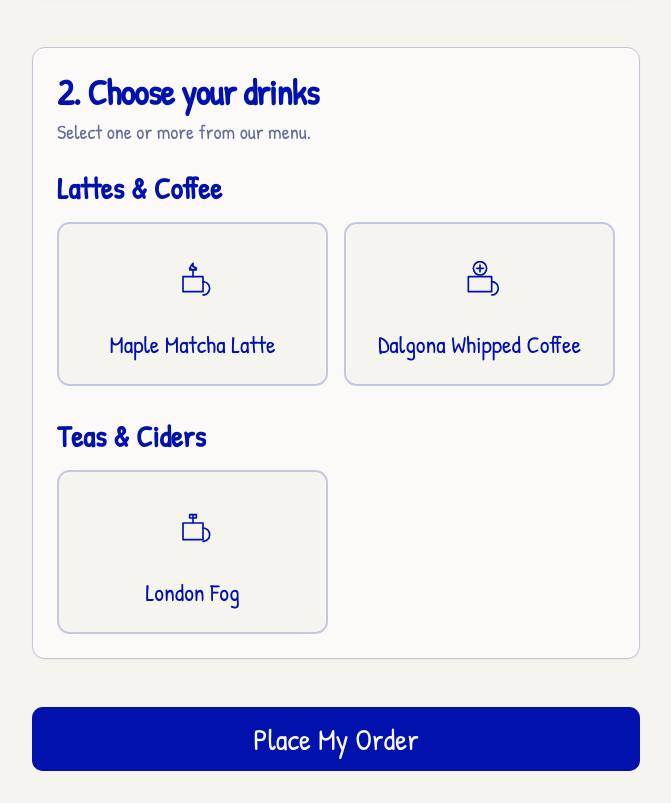
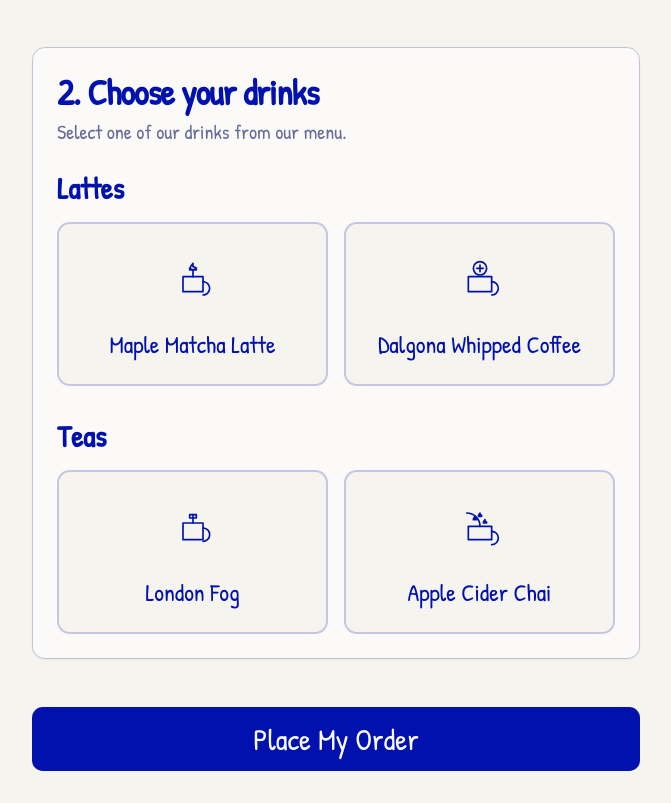
Before and after one commit to minchoi1124/Sixth-Hour-Cafe-Queue, a Next.js app: page / in a window 1280 px wide. Shown: the part 513-1316 px from the top of the page, without its empty margins (304-975 px from the left). Built offline with nearby package versions, Linux system fonts and the light colour scheme.

Commit message:
feat: improve drink management

```diff
--- a/src/components/customer/OrderForm.tsx
+++ b/src/components/customer/OrderForm.tsx
@@ -71,8 +71,8 @@ export default function OrderForm({ menu }: { menu: MenuItem[] }) {
   const [formKey, setFormKey] = useState(0);
   const formRef = useRef<HTMLFormElement>(null);
 
-  const lattesAndCoffee = menu.filter(item => item.category === 'Lattes & Coffee');
-  const teasAndCiders = menu.filter(item => item.category === 'Teas & Ciders');
+  const lattes = menu.filter(item => item.category === 'Lattes');
+  const teas = menu.filter(item => item.category === 'Teas');
 
   useEffect(() => {
     if (state.success) {
@@ -124,19 +124,19 @@ export default function OrderForm({ menu }: { menu: MenuItem[] }) {
       <Card>
         <CardHeader>
           <CardTitle className="text-4xl">2. Choose your drinks</CardTitle>
-          <CardDescription className="text-xl">Select one or more from our menu.</CardDescription>
+          <CardDescription className="text-xl">Select one of our drinks from our menu.</CardDescription>
         </CardHeader>
         <CardContent className="space-y-8">
           <div>
-            <h3 className="text-3xl font-semibold mb-4 text-primary">Lattes & Coffee</h3>
+            <h3 className="text-3xl font-semibold mb-4 text-primary">Lattes</h3>
             <div id="lattes-options" className="grid grid-cols-1 sm:grid-cols-2 gap-4">
-              {lattesAndCoffee.map((item) => <DrinkOption key={item.id} item={item} />)}
+              {lattes.map((item) => <DrinkOption key={item.id} item={item} />)}
             </div>
           </div>
           <div>
-            <h3 className="text-3xl font-semibold mb-4 text-primary">Teas & Ciders</h3>
+            <h3 className="text-3xl font-semibold mb-4 text-primary">Teas</h3>
             <div id="teas-options" className="grid grid-cols-1 sm:grid-cols-2 gap-4">
-              {teasAndCiders.map((item) => <DrinkOption key={item.id} item={item} />)}
+              {teas.map((item) => <DrinkOption key={item.id} item={item} />)}
             </div>
           </div>
           {state.errors?.itemIds && (
--- a/src/lib/data.ts
+++ b/src/lib/data.ts
@@ -3,10 +3,10 @@ import type { Order, MenuItem } from './definitions';
 // In-memory store
 let orders: Order[] = [];
 const menu: MenuItem[] = [
-  { id: 1, name: 'Maple Matcha Latte', inStock: true, category: 'Lattes & Coffee' },
-  { id: 2, name: 'Dalgona Whipped Coffee', inStock: true, category: 'Lattes & Coffee' },
-  { id: 3, name: 'London Fog', inStock: true, category: 'Teas & Ciders' },
-  { id: 4, name: 'Apple Cider Chai', inStock: false, category: 'Teas & Ciders' },
+  { id: 1, name: 'Maple Matcha Latte', inStock: true, category: 'Lattes' },
+  { id: 2, name: 'Dalgona Whipped Coffee', inStock: true, category: 'Lattes' },
+  { id: 3, name: 'London Fog', inStock: true, category: 'Teas' },
+  { id: 4, name: 'Apple Cider Chai', inStock: true, category: 'Teas' },
 ];
 
 export const getMenu = async (): Promise<MenuItem[]> => {
--- a/src/lib/definitions.ts
+++ b/src/lib/definitions.ts
@@ -2,7 +2,7 @@ export type MenuItem = {
   id: number;
   name: string;
   inStock: boolean;
-  category: 'Lattes & Coffee' | 'Teas & Ciders';
+  category: 'Lattes' | 'Teas';
 };
 
 export type Order = {
```
